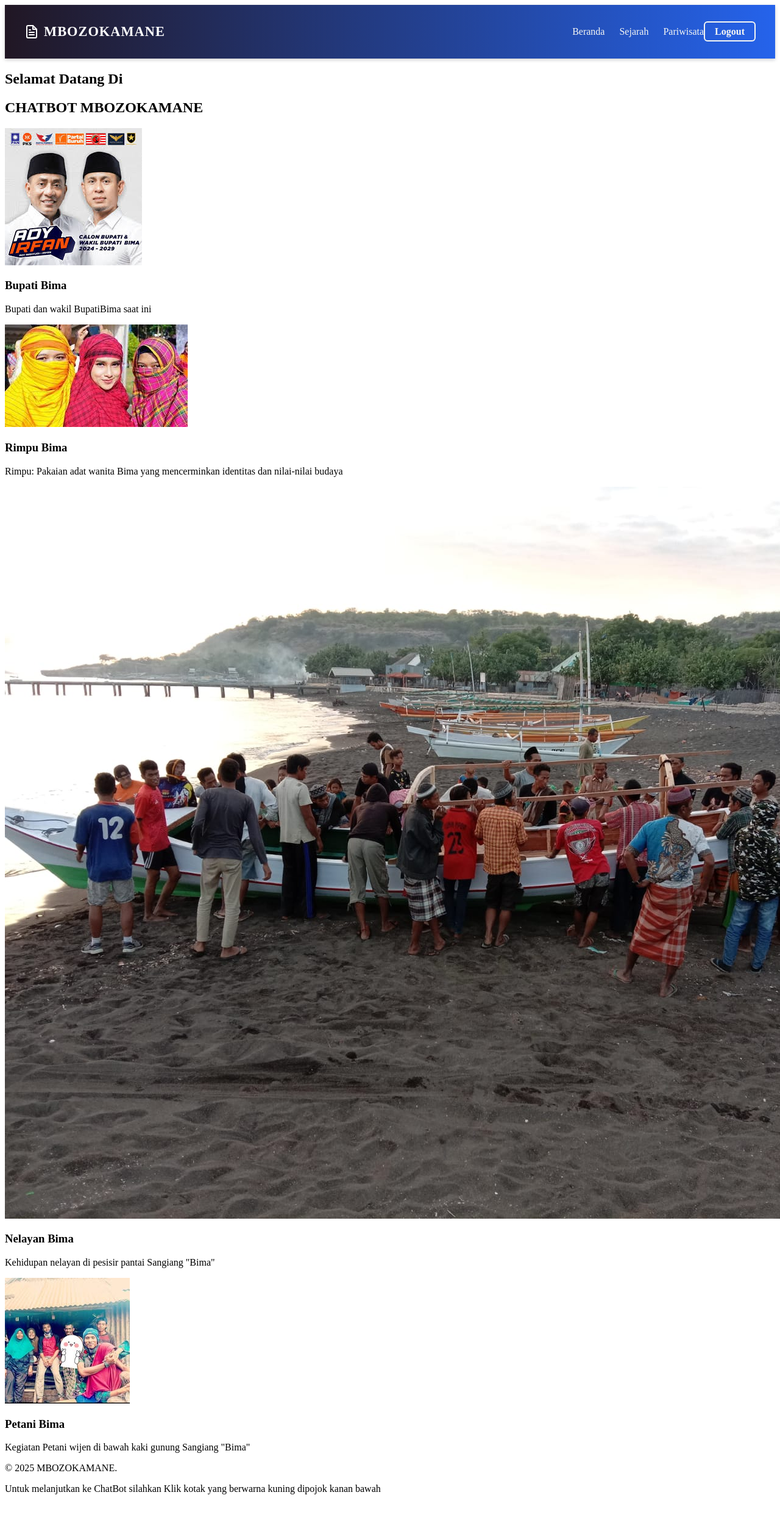
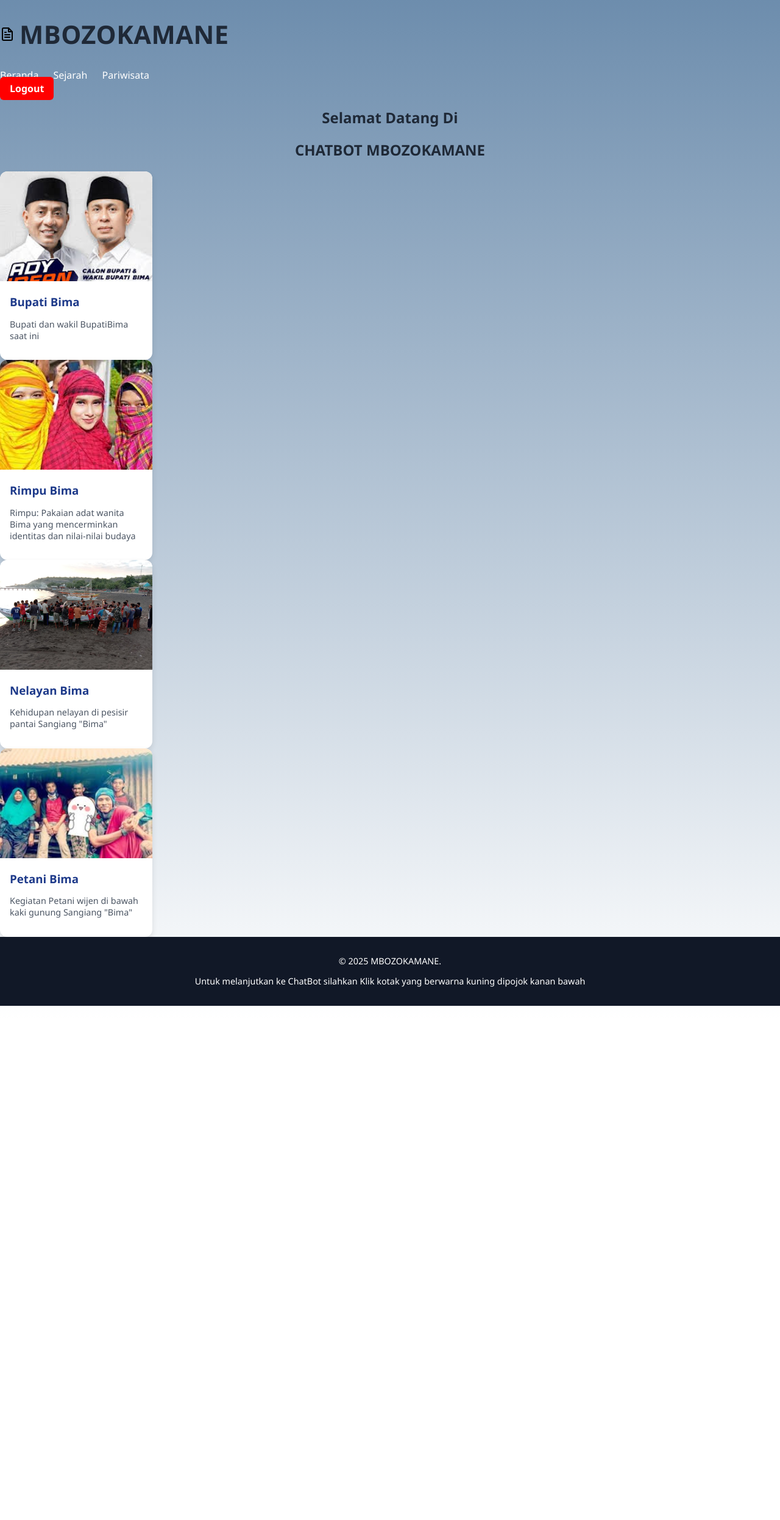
Before and after one commit to MbozoKamanee/firmansyah.github.io, a PHP site: page / in a window 1280 px wide; the page is wider, and only the part inside the window is pictured. Shown: that part at 61% size. After the commit the page ends 1649 px from the top of that part, so only its background shows below. Run offline with PHP 8.4, Linux system fonts and the light colour scheme; some libraries are stand-ins or nearby versions.

Commit message:
Update styles.css

````diff
--- a/styles.css
+++ b/styles.css
@@ -1,11 +1,20 @@
-/* === Header Baru (Sejajar ke Kanan) === */
-.header {
-  background: linear-gradient(90deg, #211724ff, #2563eb);
-  color: #ffffff;
-  padding: 1rem 0;
-  box-shadow: 0 2px 6px rgba(0,0,0,0.2);
-}
+<!DOCTYPE html>
 
+<html lang="id">
+<head>
+  <meta charset="UTF-8">
+  <meta name="viewport" content="width=device-width, initial-scale=1.0">
+  <title>MBOZOKAMANE</title>
+  <style>
+    /* === HEADER === */
+    .header {
+      background: linear-gradient(90deg, #211724, #2563eb);
+      color: white;
+      padding: 0.8rem 0;
+      box-shadow: 0 2px 6px rgba(0, 0, 0, 0.25);
+    }
+
+```
 .header-container {
   max-width: 1200px;
   margin: auto;
@@ -18,70 +27,199 @@
 .logo {
   display: flex;
   align-items: center;
-  gap: 0.5rem;
+  gap: 8px;
+  font-weight: 700;
+  font-size: 1.3rem;
+  letter-spacing: 0.5px;
 }
 
-.logo-text {
-  font-size: 1.4rem;
-  font-weight: 700;
-  letter-spacing: 1px;
-}
-
-/* ====== NAVIGATION SEJAJAR KE KANAN ====== */
+/* === NAVIGATION === */
 .main-nav {
   display: flex;
   align-items: center;
   gap: 1.5rem;
-  margin-left: auto;
 }
 
 .nav-link {
-  color: #f5f6f3;
+  color: #ffffff;
+  text-decoration: none;
   font-weight: 500;
-  text-decoration: none;
+  font-size: 1rem;
   transition: color 0.3s ease;
 }
 
 .nav-link:hover {
-  color: #fd4747;
+  color: #ffeb3b;
 }
 
-/* Logout ikut sejajar dengan menu */
+/* === LOGOUT BUTTON === */
 .logout-button {
-  background: transparent;
-  color: #f5f6f3;
-  padding: 0.4rem 1rem;
-  border: 2px solid #f5f6f3;
+  background: #ff0000;
+  color: white;
+  border: none;
+  padding: 0.5rem 1rem;
   border-radius: 6px;
   font-weight: 600;
   text-decoration: none;
-  transition: all 0.3s ease;
+  cursor: pointer;
+  transition: background 0.3s ease;
 }
 
 .logout-button:hover {
-  background: #f5f6f3;
-  color: #1e293b;
+  background: #cc0000;
 }
 
-/* === RESPONSIVE UNTUK HP === */
+/* === BODY CONTENT === */
+body {
+  margin: 0;
+  font-family: "Segoe UI", Arial, sans-serif;
+  background: linear-gradient(to bottom, #6d8dad, #ffffff);
+}
+
+h1, h2 {
+  text-align: center;
+  color: #1f2937;
+}
+
+.content {
+  max-width: 1200px;
+  margin: 2rem auto;
+  text-align: center;
+}
+
+.card-container {
+  display: grid;
+  grid-template-columns: repeat(auto-fit, minmax(250px, 1fr));
+  gap: 1.5rem;
+  justify-items: center;
+}
+
+.card {
+  background: #fff;
+  border-radius: 12px;
+  box-shadow: 0 4px 10px rgba(0,0,0,0.1);
+  overflow: hidden;
+  width: 250px;
+  transition: transform 0.3s;
+}
+
+.card:hover {
+  transform: translateY(-5px);
+}
+
+.card img {
+  width: 100%;
+  height: 180px;
+  object-fit: cover;
+}
+
+.card-content {
+  padding: 1rem;
+  text-align: left;
+}
+
+.card-content h3 {
+  margin: 0;
+  color: #1e3a8a;
+}
+
+.card-content p {
+  color: #4b5563;
+  font-size: 0.9rem;
+}
+
+/* === FOOTER === */
+footer {
+  background: #111827;
+  color: white;
+  text-align: center;
+  padding: 1rem;
+  font-size: 0.9rem;
+}
+
+/* === RESPONSIVE === */
 @media (max-width: 768px) {
   .header-container {
     flex-direction: column;
-    align-items: center;
+    gap: 10px;
   }
 
   .main-nav {
     flex-direction: column;
-    margin-left: 0;
     gap: 10px;
-    margin-top: 10px;
   }
 
-  .nav-link, .logout-button {
+  .nav-link,
+  .logout-button {
     font-size: 14px;
   }
+}
+```
 
-  .logo-text {
-    font-size: 1.2rem;
-  }
-}
+  </style>
+</head>
+<body>
+  <!-- HEADER -->
+  <header class="header">
+    <div class="header-container">
+      <div class="logo">📄 MBOZOKAMANE</div>
+      <nav class="main-nav">
+        <a href="#" class="nav-link">Beranda</a>
+        <a href="#" class="nav-link">Sejarah</a>
+        <a href="#" class="nav-link">Pariwisata</a>
+        <a href="#" class="logout-button">Logout</a>
+      </nav>
+    </div>
+  </header>
+
+  <!-- CONTENT -->
+
+  <div class="content">
+    <h2>Selamat Datang Di</h2>
+    <h1>CHATBOT MBOZOKAMANE</h1>
+
+```
+<div class="card-container">
+  <div class="card">
+    <img src="bupati.jpg" alt="Bupati Bima">
+    <div class="card-content">
+      <h3>Bupati Bima</h3>
+      <p>Bupati dan wakil Bupati Bima saat ini</p>
+    </div>
+  </div>
+
+  <div class="card">
+    <img src="rimpubima.jpg" alt="Rimpu Bima">
+    <div class="card-content">
+      <h3>Rimpu Bima</h3>
+      <p>Pakaian adat wanita Bima yang mencerminkan identitas dan nilai-nilai budaya.</p>
+    </div>
+  </div>
+
+  <div class="card">
+    <img src="nelayan.jpg" alt="Nelayan Bima">
+    <div class="card-content">
+      <h3>Nelayan Bima</h3>
+      <p>Kehidupan nelayan di pesisir pantai Sangiang “Bima”.</p>
+    </div>
+  </div>
+
+  <div class="card">
+    <img src="petani.jpg" alt="Petani Bima">
+    <div class="card-content">
+      <h3>Petani Bima</h3>
+      <p>Kegiatan petani wijen di bawah kaki gunung Sangiang “Bima”.</p>
+    </div>
+  </div>
+</div>
+```
+
+  </div>
+
+  <!-- FOOTER -->
+
+  <footer>
+    © 2025 MBOZOKAMANE
+  </footer>
+</body>
+</html>
````
